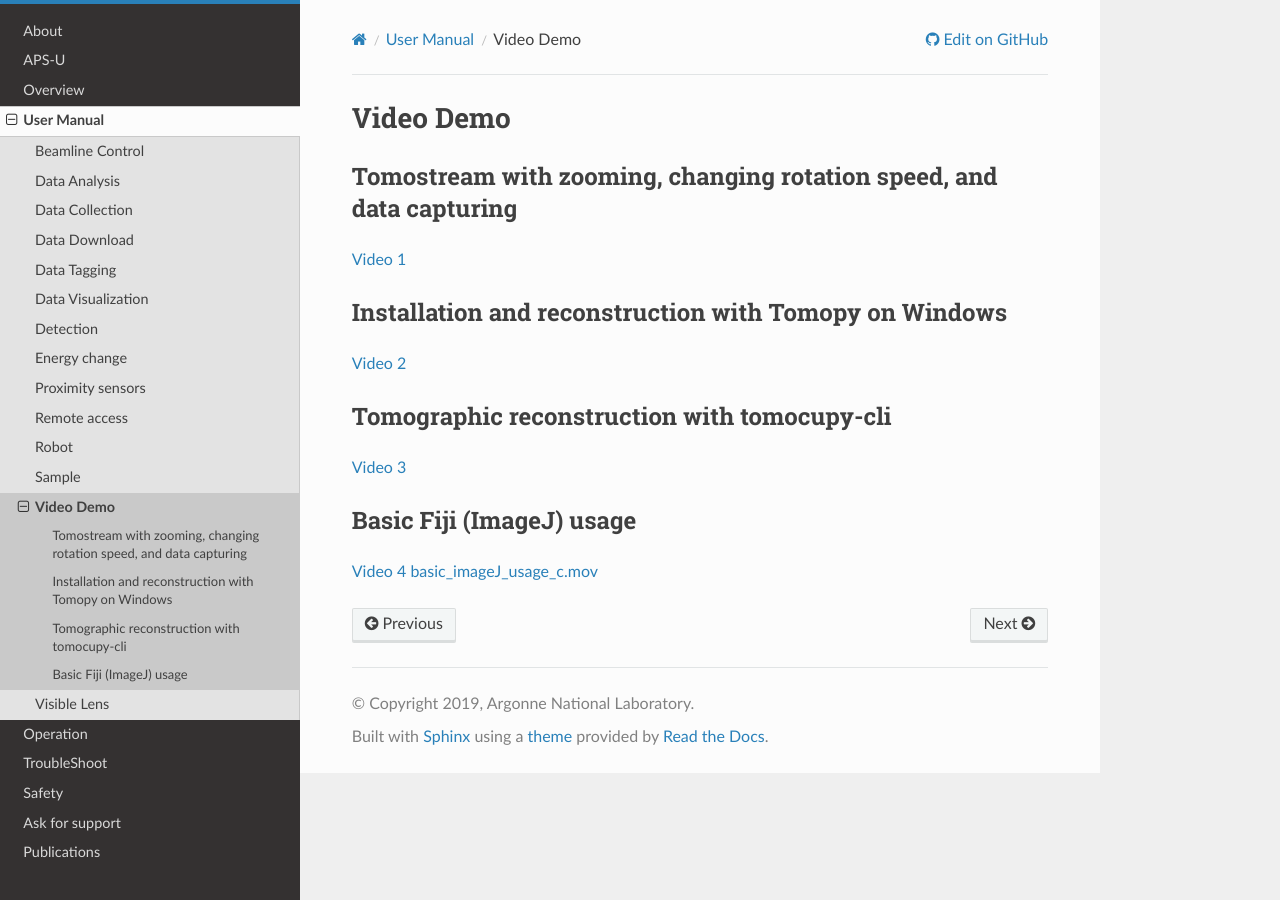
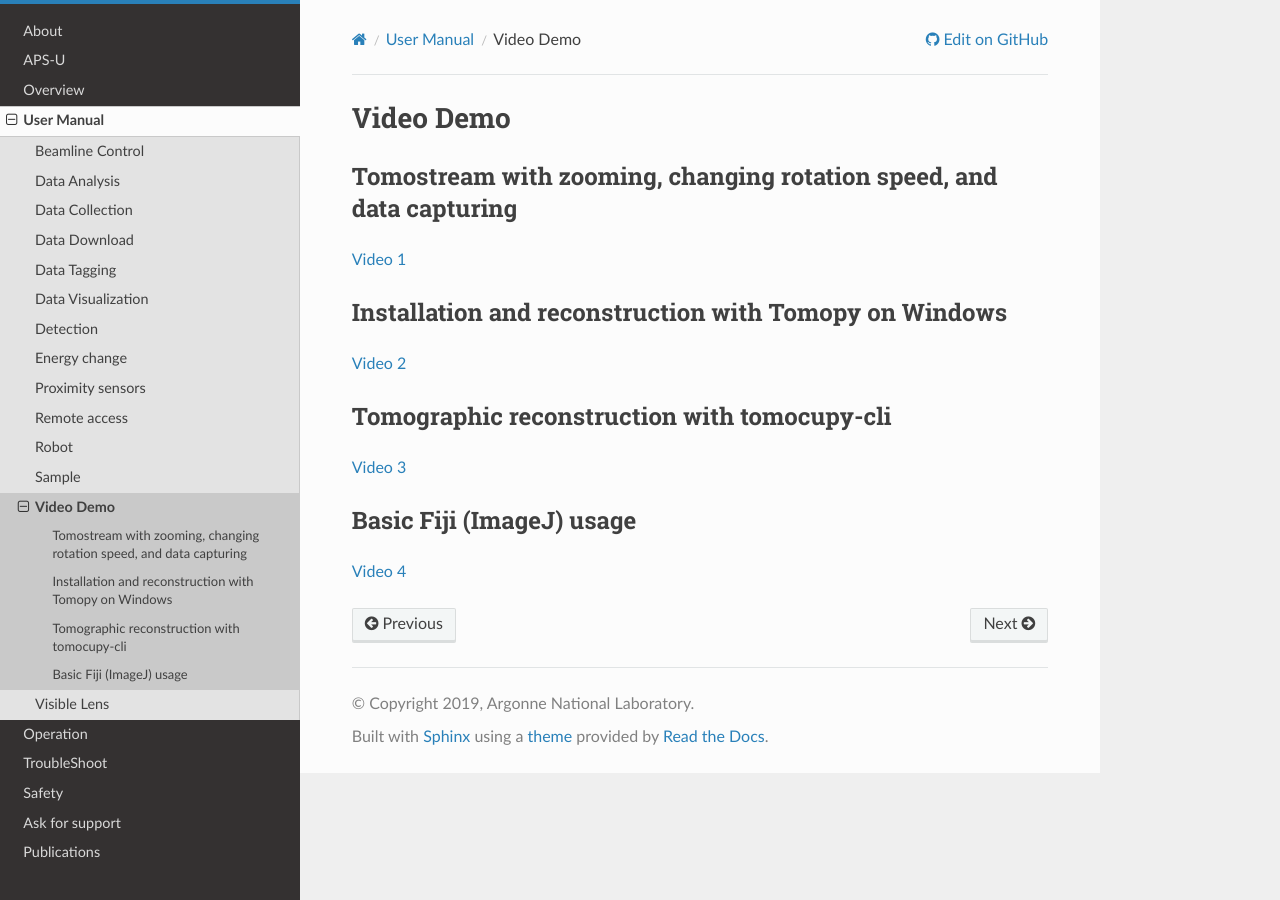
Before and after one commit to xray-imaging/2bm-docs, a Sphinx documentation site: the page built from docs/source/user/item_018.rst, in a window 1280 px wide. Built offline with Sphinx 7.4.7 and the Read the Docs theme 3.1.0, drawn with Linux system fonts in a browser that asks for light colours; the version number could not be read and is left out.

Commit message:
Update item_018.rst

```diff
--- a/docs/source/user/item_018.rst
+++ b/docs/source/user/item_018.rst
@@ -16,4 +16,4 @@ Tomographic reconstruction with tomocupy-cli
 
 Basic Fiji (ImageJ) usage
 --------------------------------------------
-`Video 4 basic_imageJ_usage_c.mov <https://anl.box.com/s/95wdfkdajt4dqns2tbehzaoiaz3jzluk>`_
+`Video 4 <https://anl.box.com/s/95wdfkdajt4dqns2tbehzaoiaz3jzluk>`_
```
